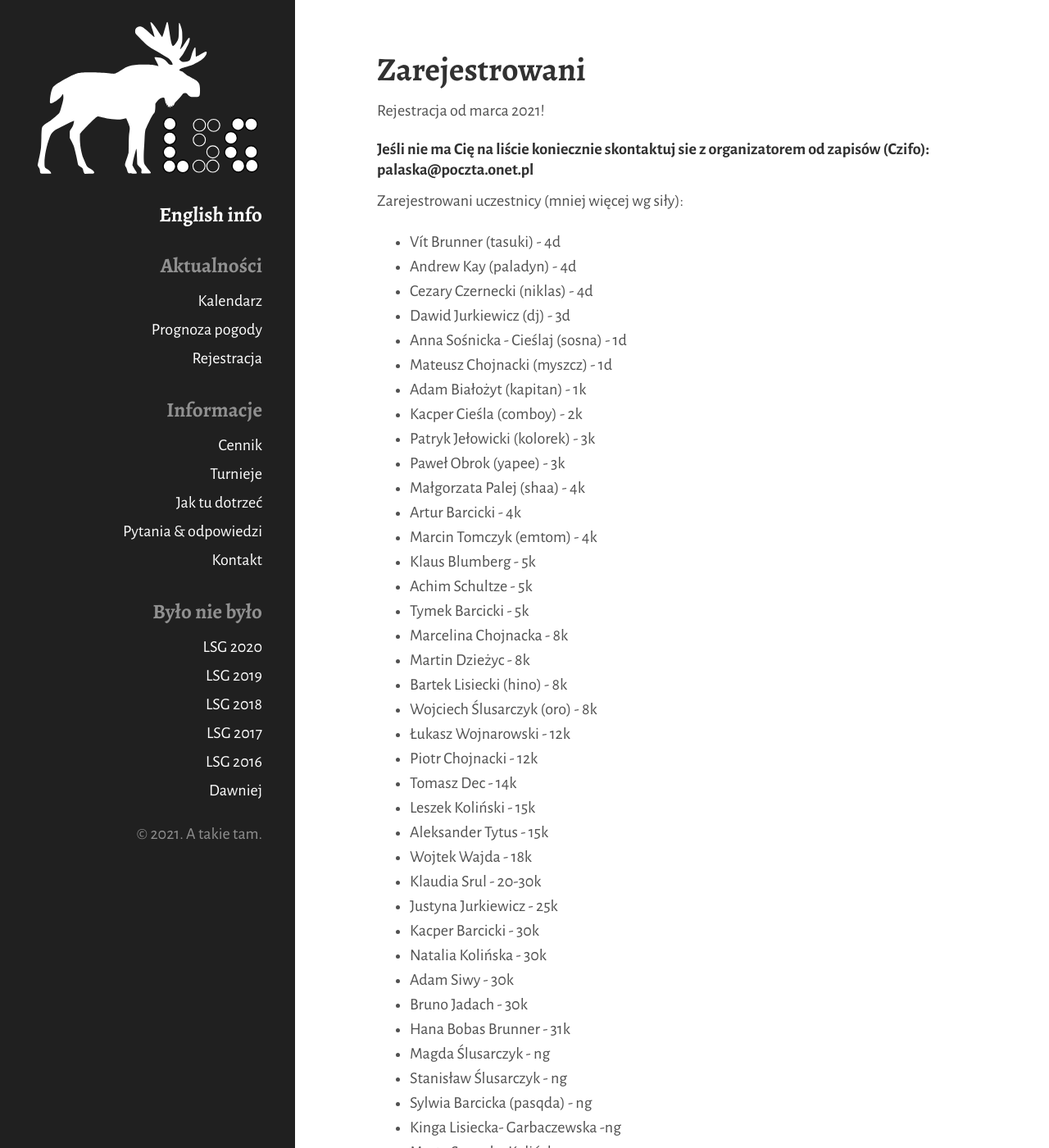
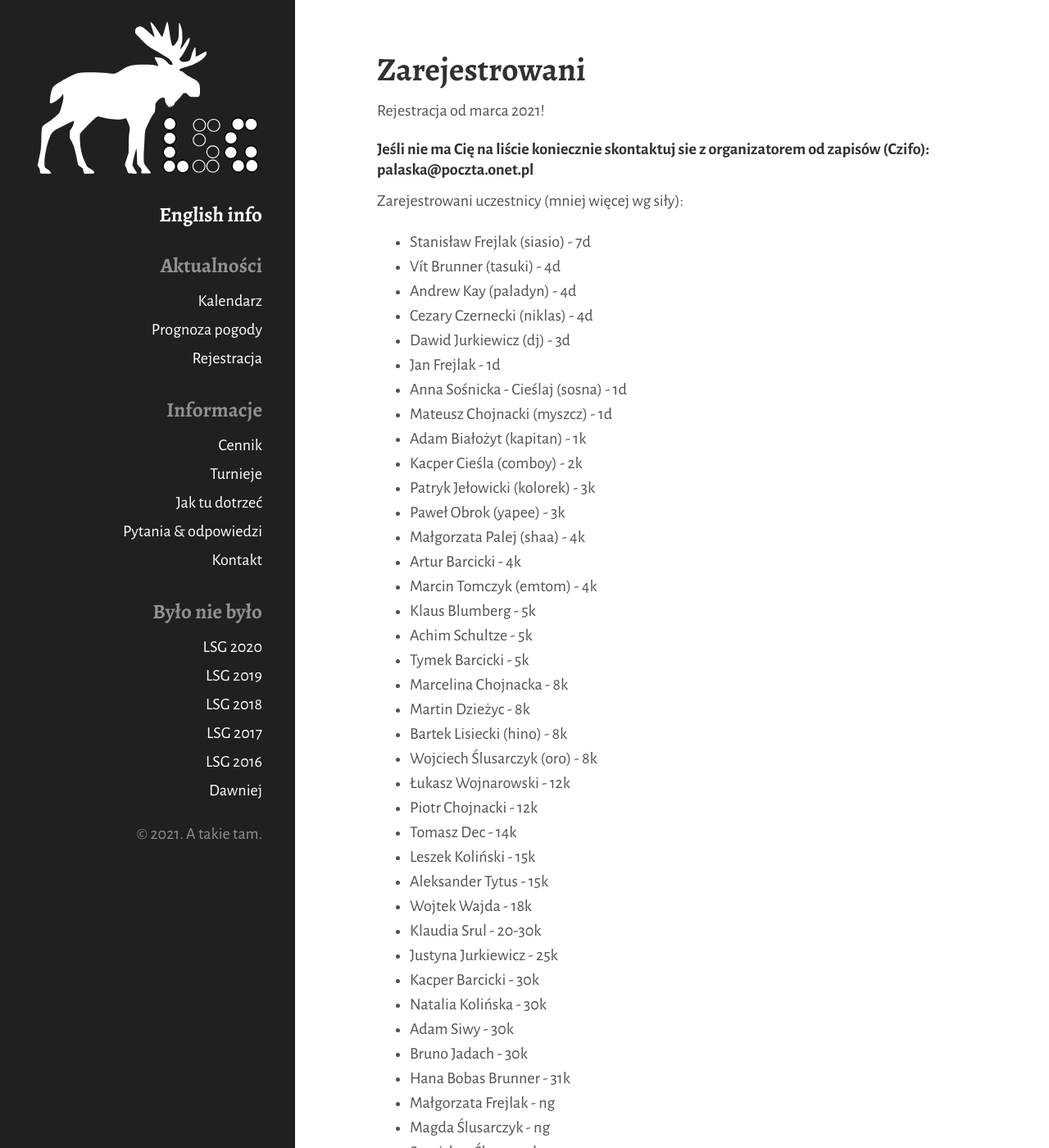
Before and after one commit to tasuki/lsg, a Jekyll site: the page built from zarejestrowani.md, in a window 1280 px wide and 1400 px high. Shown: the whole window at 82% size. Built offline with Jekyll 4.4.1, drawn with Linux system fonts in a browser that asks for light colours; nearby versions of some CDN libraries.

Commit message:
Update zarejestrowani.md

```diff
--- a/zarejestrowani.md
+++ b/zarejestrowani.md
@@ -11,10 +11,12 @@ Rejestracja od marca 2021!
 
 Zarejestrowani uczestnicy (mniej więcej wg siły):
 
-- Vít Brunner (tasuki) - 4d
+- Stanisław Frejlak (siasio) - 7d
+-  Vít Brunner (tasuki) - 4d
 - Andrew Kay (paladyn) - 4d
 - Cezary Czernecki (niklas) - 4d
 - Dawid Jurkiewicz (dj) - 3d
+- Jan Frejlak - 1d
 - Anna Sośnicka - Cieślaj (sosna) - 1d
 - Mateusz Chojnacki (myszcz) - 1d
 - Adam Białożyt (kapitan) - 1k
@@ -44,6 +46,7 @@ Zarejestrowani uczestnicy (mniej więcej wg siły):
 - Adam Siwy - 30k
 - Bruno Jadach - 30k
 - Hana Bobas Brunner - 31k
+- Małgorzata Frejlak - ng
 - Magda Ślusarczyk - ng
 - Stanisław Ślusarczyk - ng
 - Sylwia Barcicka (pasqda) - ng
```
